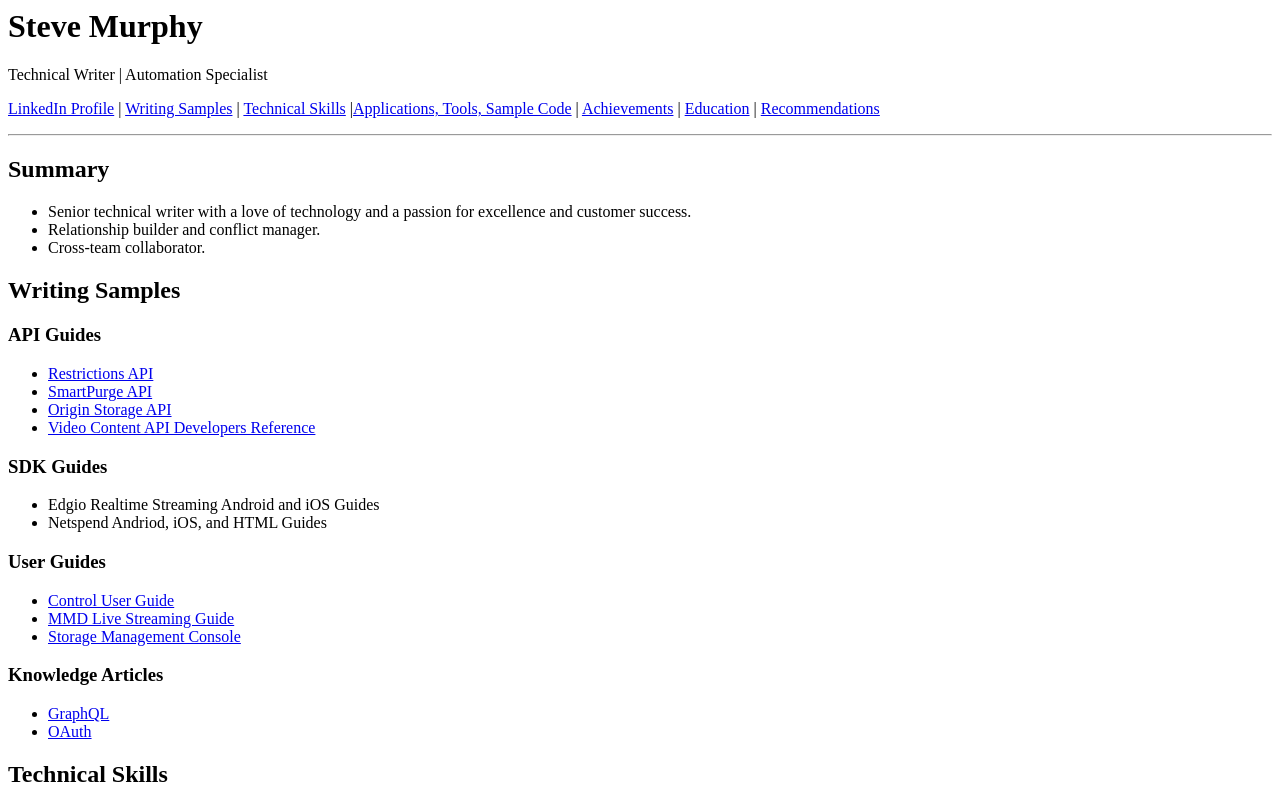
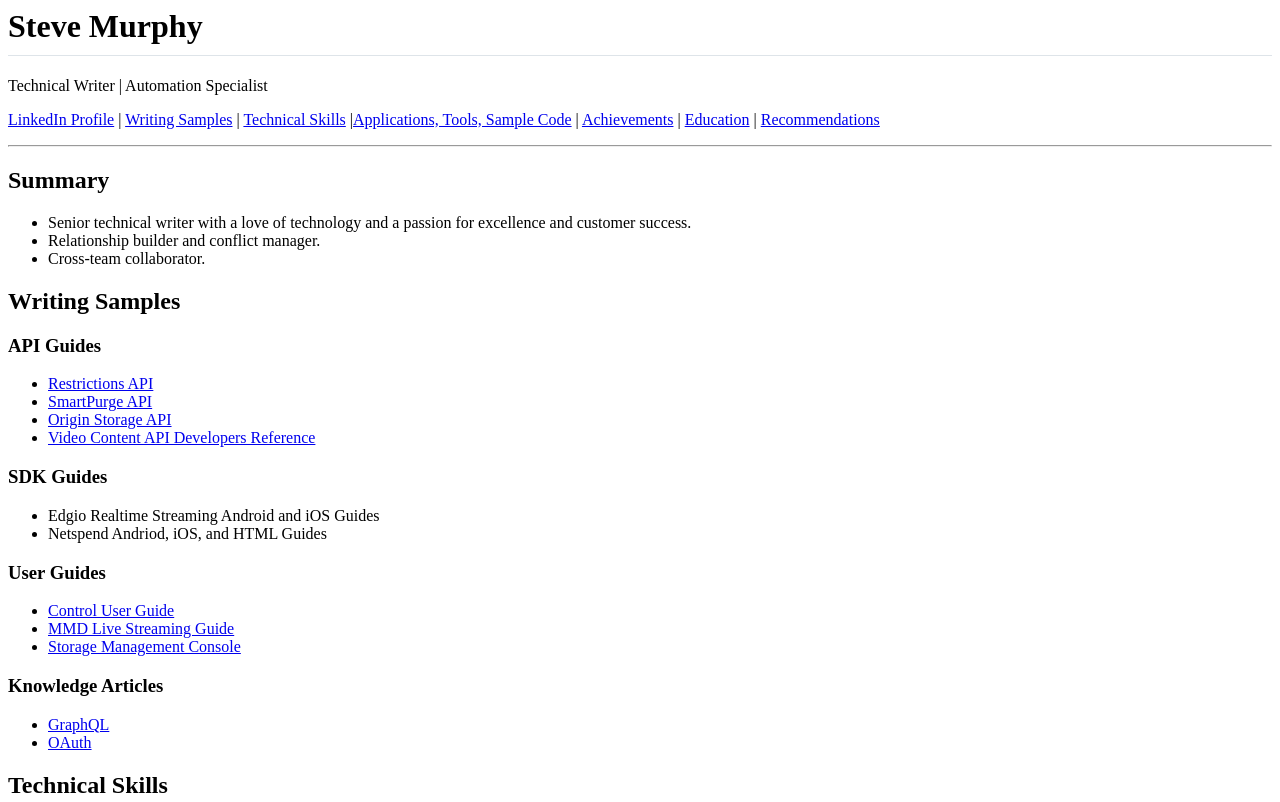
Before and after one commit to Steve-O-Murphy/Steve-O-Murphy.github.io, a plain HTML site: page index.html in a window 1280 px wide. Shown: the top 802 px of the page. Drawn offline with Linux system fonts and the light colour scheme.

Commit message:
added styles

```diff
--- a/index.html
+++ b/index.html
@@ -1,3 +1,5 @@
+<link rel="stylesheet" href="/styles/style.css">
+
 <h1 id="steve-murphy">Steve Murphy</h1>
 <p>Technical Writer | Automation Specialist</p>
 <p><a href="https://www.linkedin.com/in/stevemurphy1/">LinkedIn Profile</a> | <a href="#writing-samples">Writing Samples</a> | <a href="#technical-skills">Technical Skills</a> |<a href="#sample-applications">Applications, Tools, Sample Code</a> | <a href="#key-achievements">Achievements</a> | <a href="#education">Education</a> | <a href="#professional-recommendations">Recommendations</a></p>
--- /dev/null
+++ b/styles/style.css
@@ -0,0 +1,5 @@
+h1 {
+    padding-bottom: .3em;
+    font-size: 2em;
+    border-bottom: 1px solid #d1d9e0b3;
+}
```
